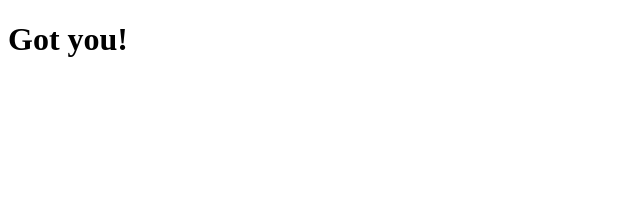
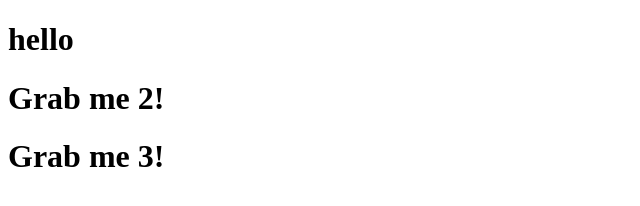
Before and after one commit to jh2416/vanillaJS, a plain HTML site: page start3.0/index.html in a window 1280 px wide. Shown: the whole page, without its empty margins (0-640 px from the left). Drawn offline with Linux system fonts and the light colour scheme.

Commit message:
#3.2 Searching For Elements
getElementsByClassName
getElementsByTagName
querySelector
querySelectorAll

```diff
--- a/start3.0/app.js
+++ b/start3.0/app.js
@@ -1,6 +1,24 @@
 //document.title = "Hello! From JS!"; //JS로 HTML 변경
-const title = document.getElementById("title"); //id로 가져오기, 그 이후 아무거나 변경 가능
+/*const title = document.getElementById("title"); //id로 가져오기, 그 이후 해당항목 변경 가능
 
 title.innerText = "Got you!";
 console.log(title.id);
-console.log(title.className);
+console.log(title.className);*/
+
+/*const hellos = document.getElementsByClassName("hello"); //class로 가져오기, 여러개 가능
+
+console.log(hellos);*/
+
+const title = document.getElementsByTagName("h1"); //anchor, div, section, button...
+
+console.log(title);
+
+const cool = document.querySelector(".hello h1:first-child");
+// const cool = document.querySelector("div h1");
+//element를 CSS방식으로 검색가능
+//여러개인 경우 first element만 가져옴, 모두 가져오려면 querySelectorAll
+//const cool = document.querySelector("#hello"); == const cool = document.getElementById("hello");
+
+cool.innerText = "hello";
+
+console.log(cool);
--- a/start3.0/index.html
+++ b/start3.0/index.html
@@ -9,8 +9,17 @@
     <!--console에서 document.title=""로 일시적으로 바꿀 수 있음 -> JS를 통해 변경된 것-->
   </head>
   <body>
-    <h1 class="helllllo!!!" id="title">Grab me!</h1>
-    <!--autofocus-->
+    <!--<h1 class="helllllo!!!" id="title">Grab me!</h1>
+    autofocus유용함-->
+    <div class="hello">
+      <h1>Grab me 1!</h1>
+    </div>
+    <div class="hello">
+      <h1>Grab me 2!</h1>
+    </div>
+    <div class="hello">
+      <h1>Grab me 3!</h1>
+    </div>
     <script src="app.js"></script>
   </body>
 </html>
```
